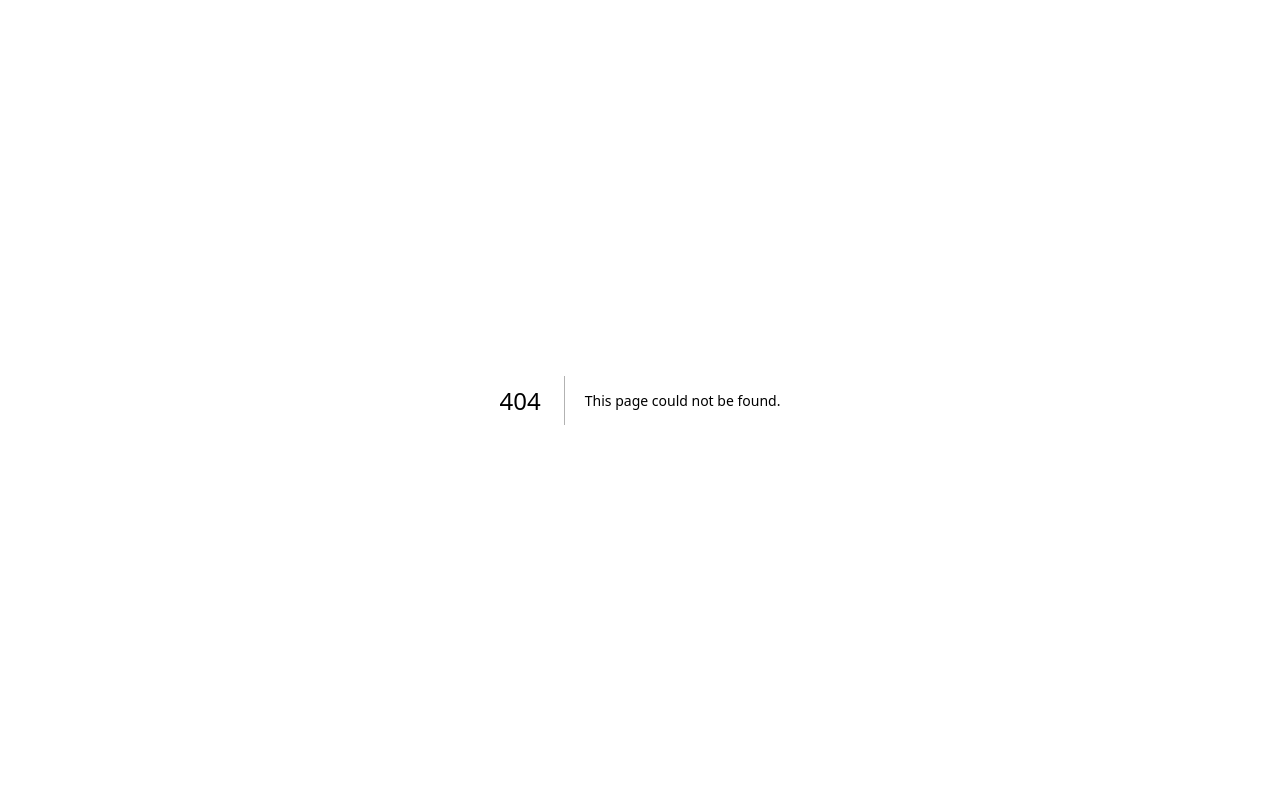
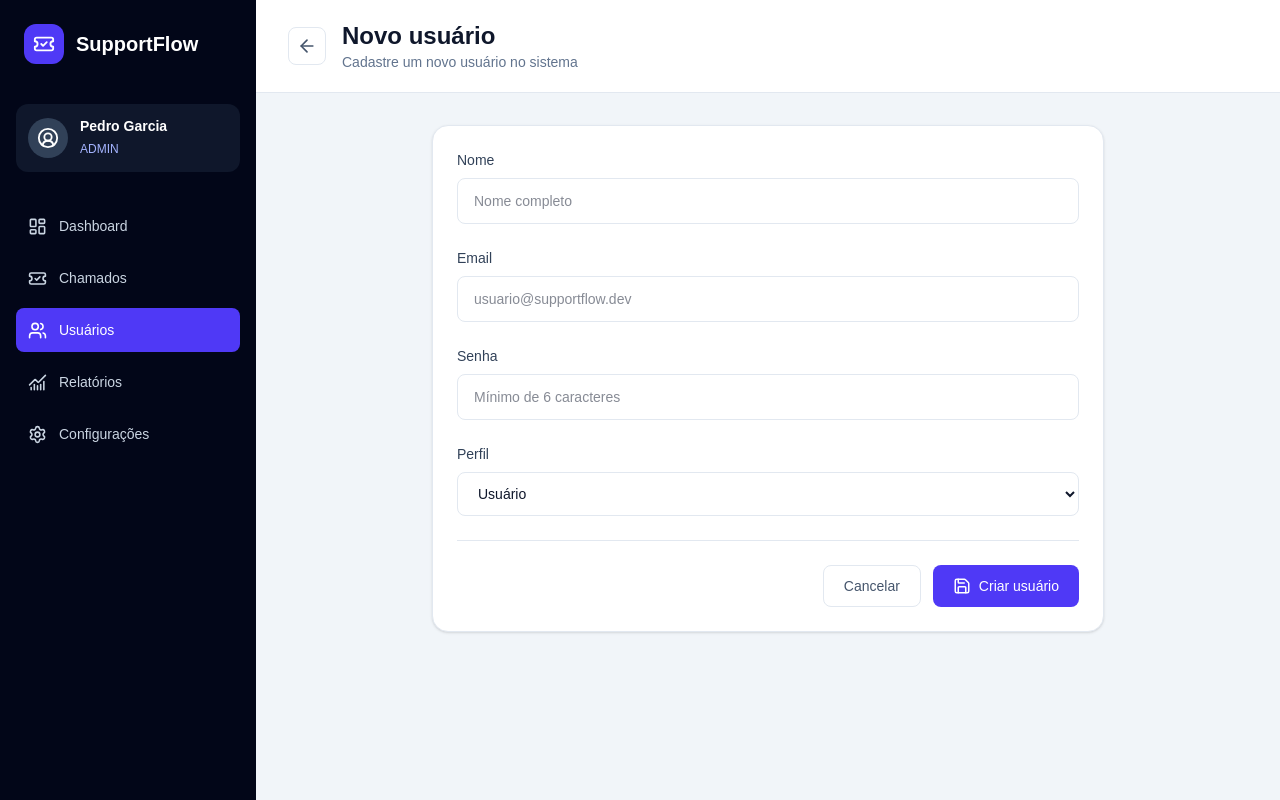
Before and after one commit to pedrogarciaphgs/support-flow, a Next.js app: page /users/new in a window 1280 px wide. Before the commit this address had no page. Built offline with nearby package versions, Linux system fonts and the light colour scheme; no server answers.

Commit message:
feat: add user creation flow

```diff
--- a/package.json
+++ b/package.json
@@ -13,6 +13,7 @@
   "dependencies": {
     "@prisma/adapter-pg": "^7.9.0",
     "@prisma/client": "^7.9.0",
+    "bcryptjs": "^3.0.3",
     "clsx": "^2.1.1",
     "dotenv": "^17.4.2",
     "lucide-react": "^1.25.0",
@@ -27,6 +28,7 @@
   },
   "devDependencies": {
     "@tailwindcss/postcss": "^4",
+    "@types/bcryptjs": "^2.4.6",
     "@types/node": "^20",
     "@types/pg": "^8.20.0",
     "@types/react": "^19",
--- /dev/null
+++ b/src/actions/create-user.ts
@@ -0,0 +1,76 @@
+"use server";
+
+import { hash } from "bcryptjs";
+import { revalidatePath } from "next/cache";
+
+import { prisma } from "@/lib/prisma";
+import { createUserSchema } from "@/schemas/user-schema";
+
+export type CreateUserState = {
+  success: boolean;
+  message: string;
+};
+
+export async function createUser(
+  _previousState: CreateUserState,
+  formData: FormData,
+): Promise<CreateUserState> {
+  const parsedData = createUserSchema.safeParse({
+    name: formData.get("name"),
+    email: formData.get("email"),
+    password: formData.get("password"),
+    role: formData.get("role"),
+  });
+
+  if (!parsedData.success) {
+    return {
+      success: false,
+      message:
+        parsedData.error.issues[0]?.message ??
+        "Os dados do usuário são inválidos.",
+    };
+  }
+
+  try {
+    const existingUser = await prisma.user.findUnique({
+      where: {
+        email: parsedData.data.email,
+      },
+      select: {
+        id: true,
+      },
+    });
+
+    if (existingUser) {
+      return {
+        success: false,
+        message: "Já existe um usuário cadastrado com esse email.",
+      };
+    }
+
+    const hashedPassword = await hash(parsedData.data.password, 12);
+
+    await prisma.user.create({
+      data: {
+        name: parsedData.data.name,
+        email: parsedData.data.email,
+        password: hashedPassword,
+        role: parsedData.data.role,
+      },
+    });
+
+    revalidatePath("/users");
+
+    return {
+      success: true,
+      message: "Usuário criado com sucesso!",
+    };
+  } catch (error) {
+    console.error("Erro ao criar usuário:", error);
+
+    return {
+      success: false,
+      message: "Não foi possível criar o usuário.",
+    };
+  }
+}
--- /dev/null
+++ b/src/app/users/new/page.tsx
@@ -0,0 +1,40 @@
+import Link from "next/link";
+import { ArrowLeft } from "lucide-react";
+
+import { Sidebar } from "@/components/layout/sidebar";
+import { CreateUserForm } from "@/components/users/create-user-form";
+
+export default function NewUserPage() {
+  return (
+    <main className="flex min-h-screen bg-slate-100">
+      <Sidebar />
+
+      <section className="min-w-0 flex-1">
+        <header className="border-b border-slate-200 bg-white px-8 py-5">
+          <div className="flex items-center gap-4">
+            <Link
+              href="/users"
+              className="rounded-lg border border-slate-200 p-2 text-slate-600 transition hover:bg-slate-100"
+            >
+              <ArrowLeft size={20} />
+            </Link>
+
+            <div>
+              <h1 className="text-2xl font-bold text-slate-900">
+                Novo usuário
+              </h1>
+
+              <p className="text-sm text-slate-500">
+                Cadastre um novo usuário no sistema
+              </p>
+            </div>
+          </div>
+        </header>
+
+        <div className="p-8">
+          <CreateUserForm />
+        </div>
+      </section>
+    </main>
+  );
+}
--- a/src/app/users/page.tsx
+++ b/src/app/users/page.tsx
@@ -1,7 +1,7 @@
-import { ShieldCheck, UserRound, UsersRound } from "lucide-react";
-
 import { Sidebar } from "@/components/layout/sidebar";
 import { prisma } from "@/lib/prisma";
+import Link from "next/link";
+import { Plus, ShieldCheck, UserRound, UsersRound } from "lucide-react";
 
 function formatRole(role: string) {
   const labels = {
@@ -61,12 +61,22 @@ export default async function UsersPage() {
 
       <section className="min-w-0 flex-1">
         <header className="border-b border-slate-200 bg-white px-8 py-5">
-          <div>
-            <h1 className="text-2xl font-bold text-slate-900">Usuários</h1>
+          <div className="flex items-center justify-between">
+            <div>
+              <h1 className="text-2xl font-bold text-slate-900">Usuários</h1>
 
-            <p className="text-sm text-slate-500">
-              Gerencie os usuários cadastrados no sistema
-            </p>
+              <p className="text-sm text-slate-500">
+                Gerencie os usuários cadastrados no sistema
+              </p>
+            </div>
+
+            <Link
+              href="/users/new"
+              className="flex items-center gap-2 rounded-lg bg-indigo-600 px-4 py-2 text-sm font-medium text-white transition hover:bg-indigo-700"
+            >
+              <Plus size={18} />
+              Novo usuário
+            </Link>
           </div>
         </header>
 
--- /dev/null
+++ b/src/components/users/create-user-form.tsx
@@ -0,0 +1,140 @@
+"use client";
+
+import Link from "next/link";
+import { useRouter } from "next/navigation";
+import { useActionState, useEffect } from "react";
+import { Save } from "lucide-react";
+import { toast } from "sonner";
+
+import { createUser, type CreateUserState } from "@/actions/create-user";
+
+const initialState: CreateUserState = {
+  success: false,
+  message: "",
+};
+
+export function CreateUserForm() {
+  const router = useRouter();
+
+  const [state, formAction, pending] = useActionState(createUser, initialState);
+
+  useEffect(() => {
+    if (state.success) {
+      toast.success(state.message);
+      router.push("/users");
+    }
+  }, [state, router]);
+
+  return (
+    <form
+      action={formAction}
+      className="mx-auto max-w-2xl rounded-2xl border border-slate-200 bg-white p-6 shadow-sm"
+    >
+      <div className="grid gap-6">
+        {state.message && !state.success && (
+          <div className="rounded-lg border border-red-200 bg-red-50 px-4 py-3 text-sm text-red-700">
+            {state.message}
+          </div>
+        )}
+
+        <div>
+          <label
+            htmlFor="name"
+            className="mb-2 block text-sm font-medium text-slate-700"
+          >
+            Nome
+          </label>
+
+          <input
+            id="name"
+            name="name"
+            type="text"
+            required
+            minLength={3}
+            maxLength={100}
+            placeholder="Nome completo"
+            className="w-full rounded-lg border border-slate-200 px-4 py-3 text-sm text-slate-900 outline-none transition focus:border-indigo-500 focus:ring-2 focus:ring-indigo-100"
+          />
+        </div>
+
+        <div>
+          <label
+            htmlFor="email"
+            className="mb-2 block text-sm font-medium text-slate-700"
+          >
+            Email
+          </label>
+
+          <input
+            id="email"
+            name="email"
+            type="email"
+            required
+            placeholder="usuario@supportflow.dev"
+            className="w-full rounded-lg border border-slate-200 px-4 py-3 text-sm text-slate-900 outline-none transition focus:border-indigo-500 focus:ring-2 focus:ring-indigo-100"
+          />
+        </div>
+
+        <div>
+          <label
+            htmlFor="password"
+            className="mb-2 block text-sm font-medium text-slate-700"
+          >
+            Senha
+          </label>
+
+          <input
+            id="password"
+            name="password"
+            type="password"
+            required
+            minLength={6}
+            maxLength={100}
+            placeholder="Mínimo de 6 caracteres"
+            className="w-full rounded-lg border border-slate-200 px-4 py-3 text-sm text-slate-900 outline-none transition focus:border-indigo-500 focus:ring-2 focus:ring-indigo-100"
+          />
+        </div>
+
+        <div>
+          <label
+            htmlFor="role"
+            className="mb-2 block text-sm font-medium text-slate-700"
+          >
+            Perfil
+          </label>
+
+          <select
+            id="role"
+            name="role"
+            required
+            defaultValue="USER"
+            className="w-full rounded-lg border border-slate-200 bg-white px-4 py-3 text-sm text-slate-900 outline-none transition focus:border-indigo-500 focus:ring-2 focus:ring-indigo-100"
+          >
+            <option value="USER">Usuário</option>
+            <option value="AGENT">Atendente</option>
+            <option value="ADMIN">Administrador</option>
+          </select>
+        </div>
+
+        <div className="flex justify-end gap-3 border-t border-slate-200 pt-6">
+          <Link
+            href="/users"
+            className="rounded-lg border border-slate-200 px-5 py-2.5 text-sm font-medium text-slate-600 transition hover:bg-slate-50"
+          >
+            Cancelar
+          </Link>
+
+          <button
+            type="submit"
+            disabled={pending}
+            className="flex items-center gap-2 rounded-lg bg-indigo-600 px-5 py-2.5 text-sm font-medium text-white transition hover:bg-indigo-700 disabled:cursor-not-allowed disabled:opacity-60"
+          >
+            <Save size={18} />
+
+            {pending ? "Criando..." : "Criar usuário"}
+          </button>
+        </div>
+      </div>
+    </form>
+  );
+}
--- /dev/null
+++ b/src/schemas/user-schema.ts
@@ -0,0 +1,22 @@
+import { z } from "zod";
+
+export const createUserSchema = z.object({
+  name: z
+    .string()
+    .trim()
+    .min(3, "O nome precisa ter pelo menos 3 caracteres.")
+    .max(100, "O nome pode ter no máximo 100 caracteres."),
+
+  email: z
+    .string()
+    .trim()
+    .email("Informe um email válido.")
+    .transform((email) => email.toLowerCase()),
+
+  password: z
+    .string()
+    .min(6, "A senha precisa ter pelo menos 6 caracteres.")
+    .max(100, "A senha pode ter no máximo 100 caracteres."),
+
+  role: z.enum(["ADMIN", "AGENT", "USER"]),
+});
```
Also changed, not shown: 1 other file (tests, documents, lock files or other folders).
